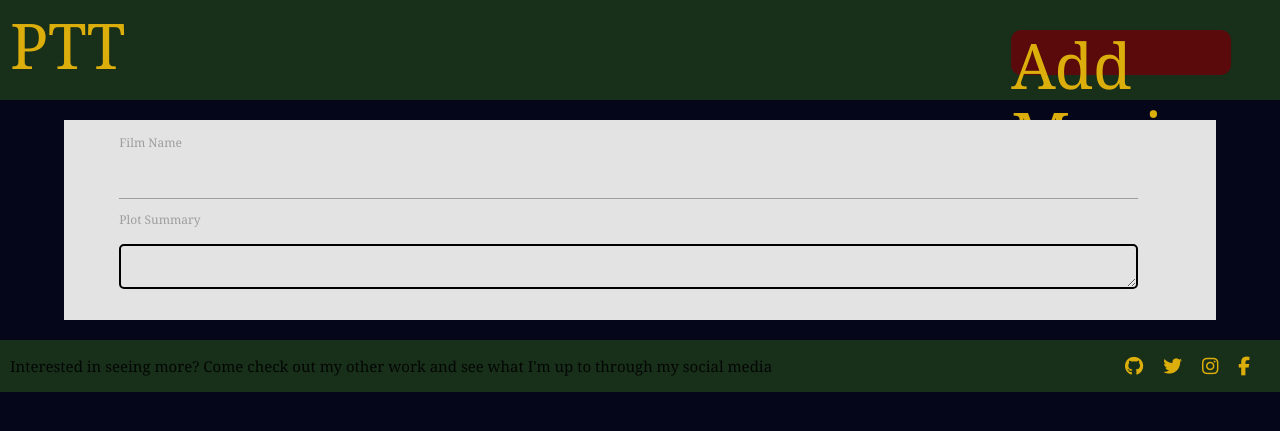
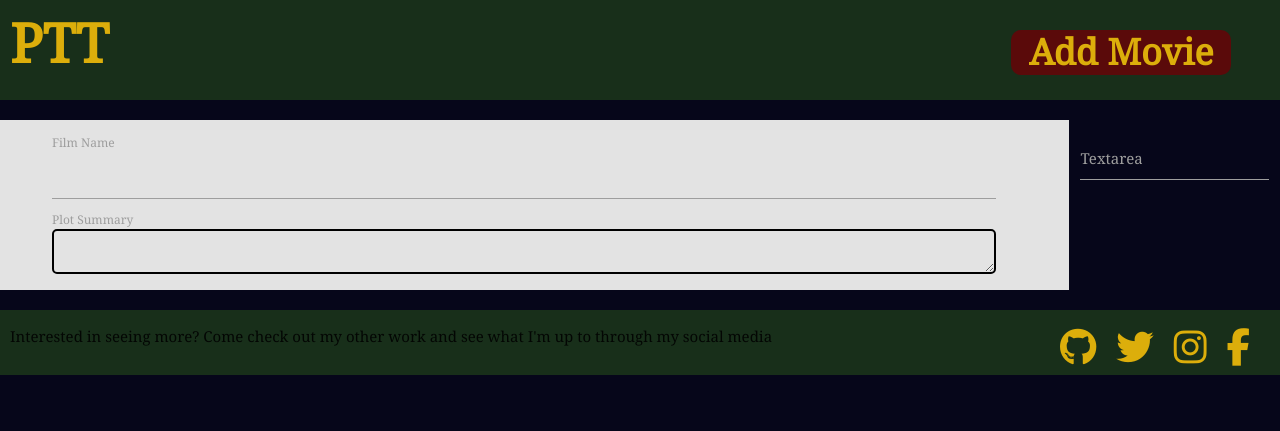
Before and after one commit to OGMyst/milestone-Project-three, a Flask app: page /add_movie in a window 1280 px wide. Shown: the top 431 px of the page. Run offline with Flask 2, Linux system fonts and the light colour scheme; some libraries are stand-ins or nearby versions.

Commit message:
Added classes to negate materialize styling on h1 tags

```diff
--- a/static/css/style.css
+++ b/static/css/style.css
@@ -5,11 +5,18 @@
     font-family: 'Noto Serif', serif;
 }
 
-h1,
+.materialize-override,
 a {
+    font-weight: 700;
+    font-size: 200%;
     margin: 0 auto;
     text-decoration: none;
     color: #DCAE0B;
+}
+
+.font-size{
+    font-size: 120%;
+    line-height: 1.2;
 }
 
 .maroon-box{
@@ -158,7 +165,7 @@
     padding: 10px;
 }
 
-.input-field{
+.input-box{
     font-family: 'Balsamiq Sans', cursive;
     font-weight: 700;
     width: 100%;
--- a/templates/addmovie.html
+++ b/templates/addmovie.html
@@ -3,13 +3,25 @@
     <form id="add-movie-form">
         <div class="input-container">
             <label for="#">Film Name</label>
-            <input type="text" name="film-name" class="input-field">
+            <input type="text" name="film-name" class="input-box">
         </div>
         <div class="input-container">
             <label>Plot Summary</label>
-            <textarea class="input-field" name="plot_summary" type="text" rows="6">
+            <textarea class="input-box" name="plot_summary" type="text" rows="6">
             </textarea>
         </div>
     </form>
+
+  <div class="row">
+    <form class="col s12">
+      <div class="row">
+        <div class="input-field col s12">
+          <textarea id="textarea1" class="materialize-textarea"></textarea>
+          <label for="textarea1">Textarea</label>
+        </div>
+      </div>
+    </form>
+  </div>
+
 </div>
 {% endblock %}
--- a/templates/base.html
+++ b/templates/base.html
@@ -11,11 +11,11 @@
     <!-------------------------------- NAVBAR ------------------------------>
     <div class="navigation">
         <div class="logo">
-            <h1><a href="{{url_for('home')}}">PTT</a></h1>
+            <h1 class="materialize-override"><a href="{{url_for('home')}}" class="font-size">PTT</a></h1>
         </div>
         <div class="addmovie-container">
             <div class="maroon-box">
-                <h1><a href="{{url_for('add_movie')}}">Add Movie</a></h1>
+                <h1 class="materialize-override"><a href="{{url_for('add_movie')}}" class="font-size">Add Movie</a></h1>
             </div>
         </div>
     </div>
--- a/templates/index.html
+++ b/templates/index.html
@@ -1,18 +1,18 @@
 {% extends 'base.html'%}{% block content %}
     <!--------------------------------- TITLE ------------------------------>
     <div class="title">
-        <h1>PO - TAY - TOES!</h1>
+        <h1 class="materialize-override">PO - TAY - TOES!</h1>
     </div>
     <div class="explore-container">
         <div class="maroon-box">
-            <h1><a href="#">Explore</a></h1>
+            <h1 class="materialize-override"><a href="#" class="font-size">Explore</a></h1>
         </div>
     </div>
     <!-------------------------------- CALENDER ---------------------------->
     <div class="page-line"></div>
 
     <div class="calendar-header">
-        <h1>Film Release Calendar</h1>
+        <h1 class="materialize-override">Film Release Calendar</h1>
     </div>
 
     <div class="page-line"></div>
```
